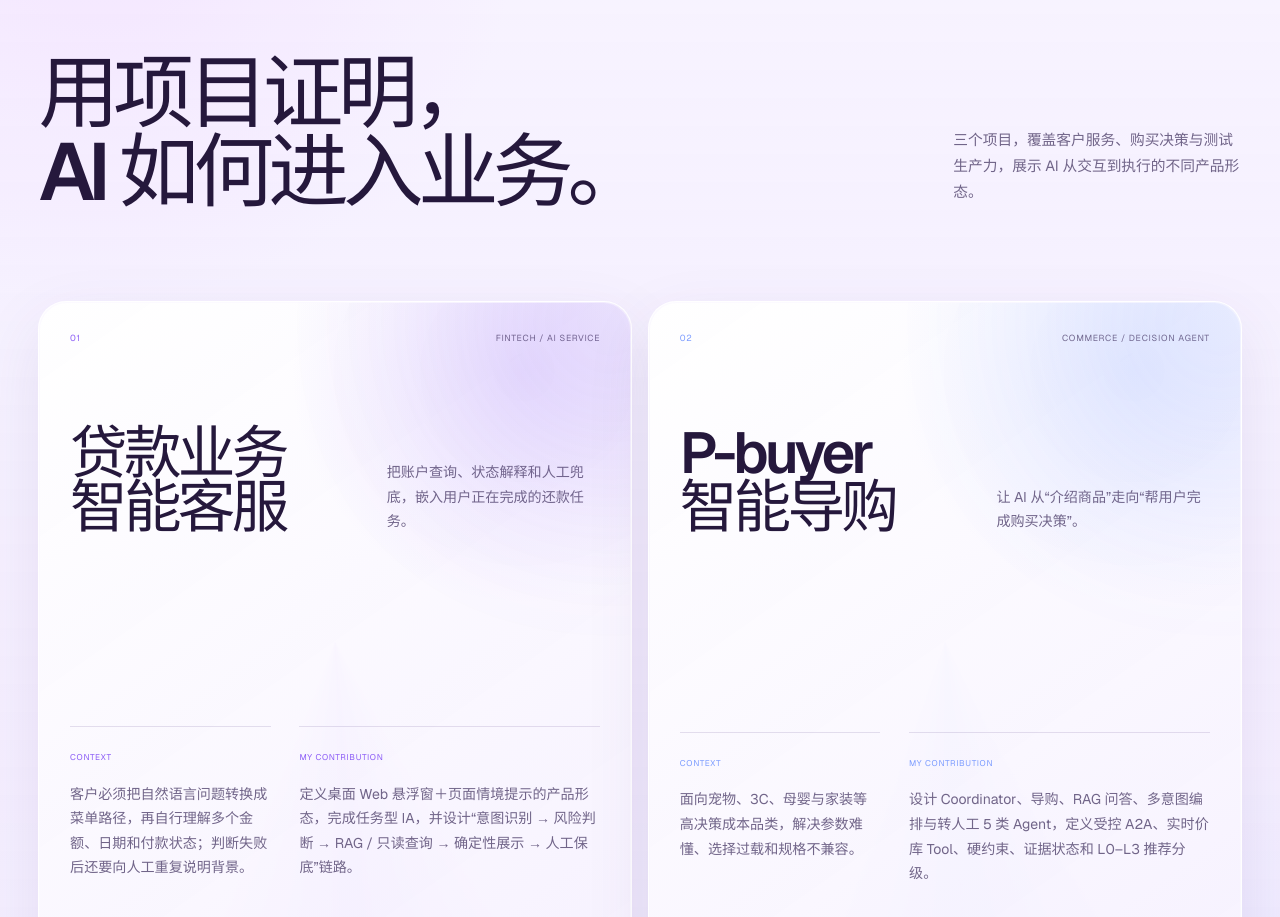
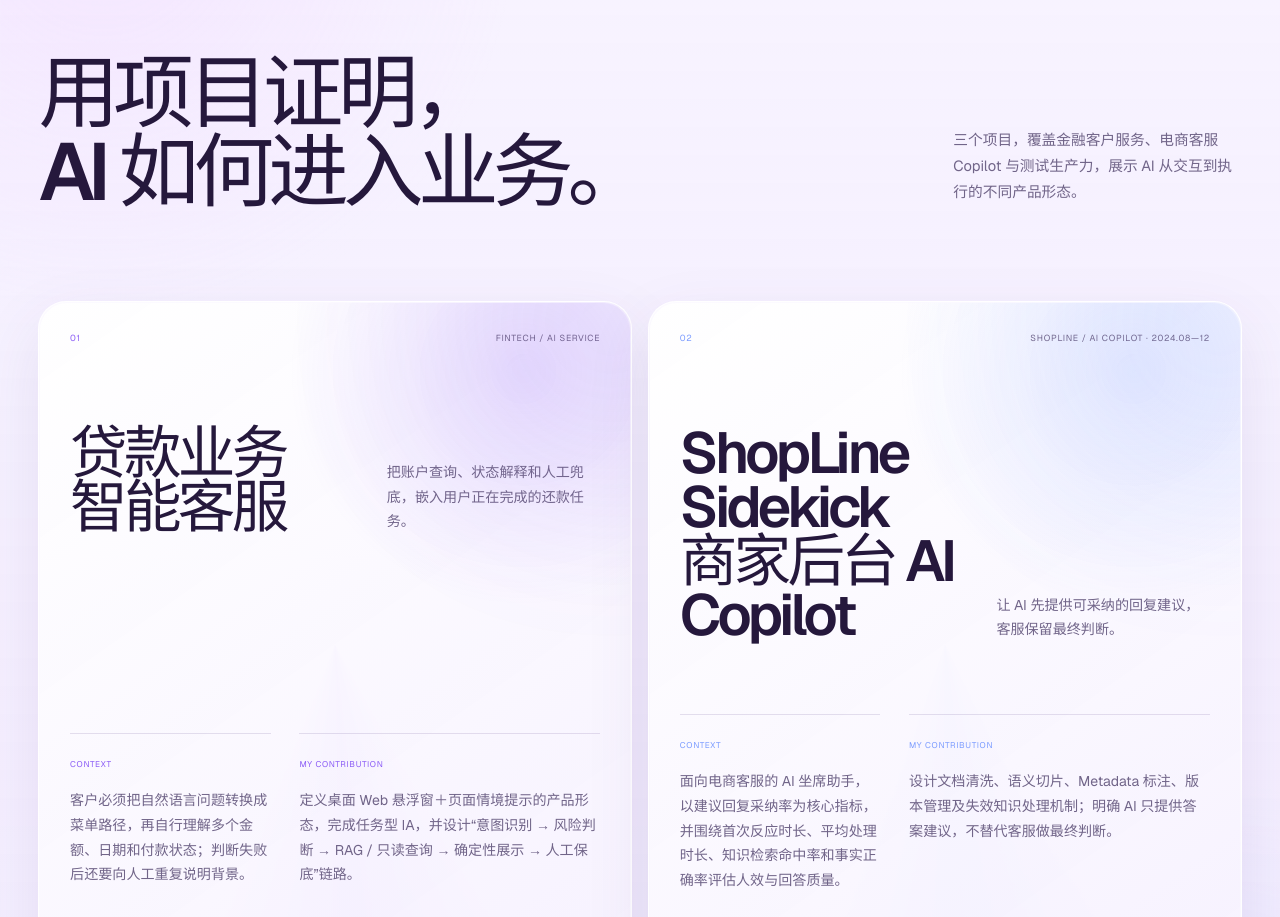
Before and after one commit to 15241522260-dotcom/jealin-personal-site, a Next.js app: page / in a window 1280 px wide. Shown: the part 1080-1997 px from the top of the page. Built offline with nearby package versions, Linux system fonts and the light colour scheme.

Commit message:
Replace P-buyer with ShopLine Sidekick

```diff
--- a/app/page.tsx
+++ b/app/page.tsx
@@ -14,12 +14,12 @@
   },
   {
     id: "02",
-    eyebrow: "COMMERCE / DECISION AGENT",
-    title: "P-buyer\n智能导购",
-    statement: "让 AI 从“介绍商品”走向“帮用户完成购买决策”。",
-    context: "面向宠物、3C、母婴与家装等高决策成本品类，解决参数难懂、选择过载和规格不兼容。",
-    contribution: "设计 Coordinator、导购、RAG 问答、多意图编排与转人工 5 类 Agent，定义受控 A2A、实时价库 Tool、硬约束、证据状态和 L0–L3 推荐分级。",
-    tags: ["PRD", "Multi-Agent", "A2A", "Explainable AI"],
+    eyebrow: "SHOPLINE / AI COPILOT · 2024.08—12",
+    title: "ShopLine Sidekick\n商家后台 AI\nCopilot",
+    statement: "让 AI 先提供可采纳的回复建议，客服保留最终判断。",
+    context: "面向电商客服的 AI 坐席助手，以建议回复采纳率为核心指标，并围绕首次反应时长、平均处理时长、知识检索命中率和事实正确率评估人效与回答质量。",
+    contribution: "设计文档清洗、语义切片、Metadata 标注、版本管理及失效知识处理机制；明确 AI 只提供答案建议，不替代客服做最终判断。",
+    tags: ["RAG", "AI Copilot", "Metadata", "Human-in-the-loop"],
     accent: "blue",
   },
   {
@@ -51,7 +51,7 @@
     period: "2024.08 — 2024.12",
     company: "天津中科创达科技有限公司",
     role: "AI 产品经理实习生",
-    summary: "完成 P-buyer 智能导购的用户/企业需求、角色流程、产品架构、Prompt 契约、指标体系与风险护栏设计。",
+    summary: "参与 ShopLine Sidekick 商家后台 AI Copilot：设计知识文档清洗、语义切片、Metadata 标注、版本与失效知识管理机制，并以建议回复采纳率为核心指标评估产品效果。",
   },
 ];
 
@@ -111,7 +111,7 @@
 
       <section className="section work" id="work" aria-labelledby="work-title">
         <div className="section-label"><span>01</span> SELECTED WORK</div>
-        <div className="section-heading"><h2 id="work-title">用项目证明，<br />AI 如何进入业务。</h2><p>三个项目，覆盖客户服务、购买决策与测试生产力，展示 AI 从交互到执行的不同产品形态。</p></div>
+        <div className="section-heading"><h2 id="work-title">用项目证明，<br />AI 如何进入业务。</h2><p>三个项目，覆盖金融客户服务、电商客服 Copilot 与测试生产力，展示 AI 从交互到执行的不同产品形态。</p></div>
         <div className="project-list">
           {projects.map((project) => (
             <article className={`project-card project-card--${project.accent}${project.href ? " project-card--clickable" : ""}${project.wide ? " project-card--wide" : ""}`} key={project.id}>
```
Also changed, not shown: 2 other files (tests, documents, lock files or other folders).
